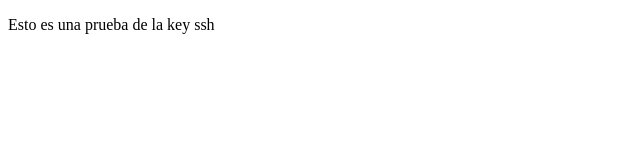
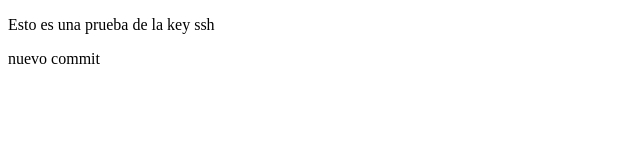
Before and after one commit to Gonzagut99/pruebasGit, a plain HTML site: page index.html in a window 1280 px wide. Shown: the full height of the page, 0-640 px from the left. Drawn offline with Linux system fonts and the light colour scheme.

Commit message:
ultimo commit prework

```diff
--- a/index.html
+++ b/index.html
@@ -8,5 +8,6 @@
 </head>
 <body>
     <p>Esto es una prueba de la key ssh</p>
+    <p>nuevo commit</p>
 </body>
 </html>
```
